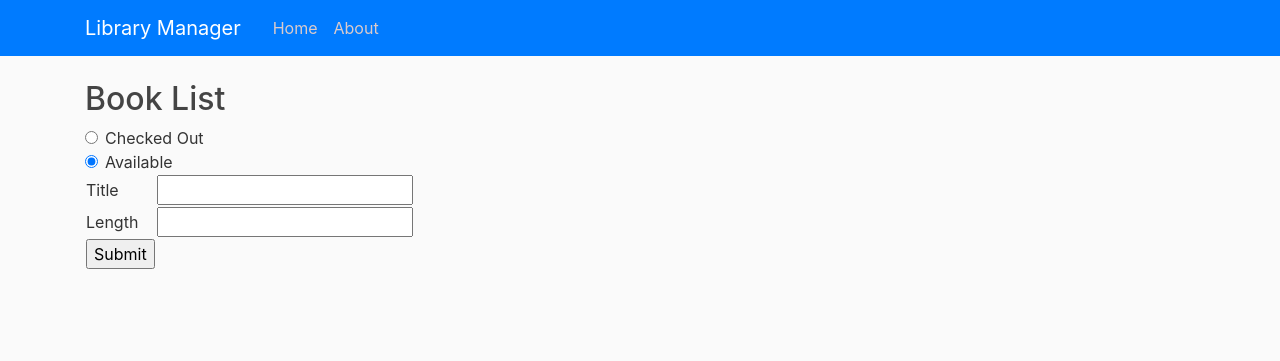
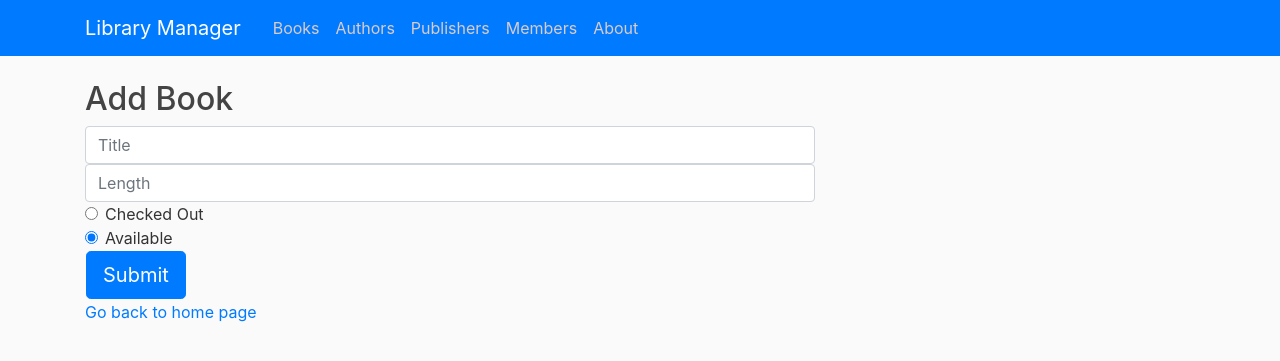
Before and after one commit to cpruz/DatabaseWebsite, a Flask app: page /add in a window 1280 px wide. Shown: the top 361 px of the page. Run offline with Flask 2, Linux system fonts and the light colour scheme; some libraries are stand-ins or nearby versions.

Commit message:
Added many more links and default pages

```diff
--- a/library/routes.py
+++ b/library/routes.py
@@ -69,3 +69,43 @@ def deleterecord():
             msg = "can't be deleted"
         finally:
             return render_template("delete_record.html",msg = msg)
+
+@app.route("/addmember")
+def add_member():
+    return render_template("add_member.html")
+
+@app.route("/deletemember")
+def delete_member():
+    return render_template("delete_member.html")
+
+@app.route("/checkin")
+def checkin():
+    return render_template("checkin.html")
+
+@app.route("/searchbook")
+def search_book():
+    return render_template("search_book.html")
+
+@app.route("/searchbookauthor")
+def search_book_author():
+    return render_template("search_book_author.html")
+
+@app.route("/searchbookpublisher")
+def search_book_publisher():
+    return render_template("search_book_publisher.html")
+
+@app.route("/searchbookgenre")
+def search_book_genre():
+    return render_template("search_book_genre.html")
+
+@app.route("/viewauthors")
+def view_authors():
+    return render_template("view_authors.html")
+
+@app.route("/viewpublishers")
+def view_publishers():
+    return render_template("view_publishers.html")
+
+@app.route("/viewmembers")
+def view_members():
+    return render_template("view_members.html")
--- a/library/templates/add.html
+++ b/library/templates/add.html
@@ -61,17 +61,11 @@
 </head>
 
 <body>
-    <h2>Book List</h2>
+    <h2>Add Book</h2>
     <form action="/savedetails" method="post">
         <table>
-            <tr>
-                <td>Title</td>
-                <td><input type="text" name="title"></td>
-            </tr>
-            <tr>
-                <td>Length</td>
-                <td><input type="number" name="length"></td>
-            </tr>
+                <input type="text" name="title" class="form-control" placeholder="Title" aria-label="Title" aria-describedby="basic-addon1">
+                <input type="number" name="length" class="form-control" placeholder="Length" aria-label="Length" aria-describedby="basic-addon1">
             <tr>
                 <div class="form-check">
                     <input class="form-check-input" type="radio" name="availability" value="0">
@@ -87,10 +81,11 @@
                 </div>
             </tr>
             <tr>
-                <td><input type="submit" value="Submit"></td>
+                <td><button class="btn btn-primary btn-lg btn-block" type="submit" value="Submit">Submit</button></td>
             </tr>
         </table>
     </form>
+    <a href="/">Go back to home page</a>
 </body>
 
 </html>
--- /dev/null
+++ b/library/templates/add_member.html
@@ -0,0 +1,4 @@
+{% extends "layout.html" %}
+{% block content %}
+    <h1>Add Member Page</h1>
+{% endblock content %}
--- /dev/null
+++ b/library/templates/checkin.html
@@ -0,0 +1,4 @@
+{% extends "layout.html" %}
+{% block content %}
+    <h1>Checkin Book</h1>
+{% endblock content %}
--- /dev/null
+++ b/library/templates/delete_member.html
@@ -0,0 +1,4 @@
+{% extends "layout.html" %}
+{% block content %}
+    <h1>Delete Member Page</h1>
+{% endblock content %}
--- a/library/templates/layout.html
+++ b/library/templates/layout.html
@@ -25,7 +25,10 @@
                 </button>
                 <div class="collapse navbar-collapse" id="navbarToggle">
                     <div class="navbar-nav mr-auto">
-                        <a class="nav-item nav-link" href="{{ url_for('home') }}">Home</a>
+                        <a class="nav-item nav-link" href="{{ url_for('view') }}">Books</a>
+                        <a class="nav-item nav-link" href="{{ url_for('view_authors') }}">Authors</a>
+                        <a class="nav-item nav-link" href="{{ url_for('view_publishers') }}">Publishers</a>
+                        <a class="nav-item nav-link" href="{{ url_for('view_members') }}">Members</a>
                         <a class="nav-item nav-link" href="{{ url_for('about') }}">About</a>
                     </div>
                 </div>
--- /dev/null
+++ b/library/templates/search_book.html
@@ -0,0 +1,4 @@
+{% extends "layout.html" %}
+{% block content %}
+    <h1>Search for Book</h1>
+{% endblock content %}
--- /dev/null
+++ b/library/templates/search_book_author.html
@@ -0,0 +1,4 @@
+{% extends "layout.html" %}
+{% block content %}
+    <h1>Search for Book by Author</h1>
+{% endblock content %}
--- /dev/null
+++ b/library/templates/search_book_genre.html
@@ -0,0 +1,4 @@
+{% extends "layout.html" %}
+{% block content %}
+    <h1>Search for Book by Genre</h1>
+{% endblock content %}
--- /dev/null
+++ b/library/templates/search_book_publisher.html
@@ -0,0 +1,4 @@
+{% extends "layout.html" %}
+{% block content %}
+    <h1>Search for Book by Publisher</h1>
+{% endblock content %}
--- /dev/null
+++ b/library/templates/view_authors.html
@@ -0,0 +1,4 @@
+{% extends "layout.html" %}
+{% block content %}
+    <h1>Authors List</h1>
+{% endblock content %}
--- /dev/null
+++ b/library/templates/view_members.html
@@ -0,0 +1,4 @@
+{% extends "layout.html" %}
+{% block content %}
+    <h1>Members List</h1>
+{% endblock content %}
--- /dev/null
+++ b/library/templates/view_publishers.html
@@ -0,0 +1,4 @@
+{% extends "layout.html" %}
+{% block content %}
+    <h1>Publisher List</h1>
+{% endblock content %}
```
Also changed, not shown: library/templates/about.html (+10 -0 lines), library/templates/delete.html (+4 -5 lines), library/templates/home.html (+12 -1 lines), book.db.
